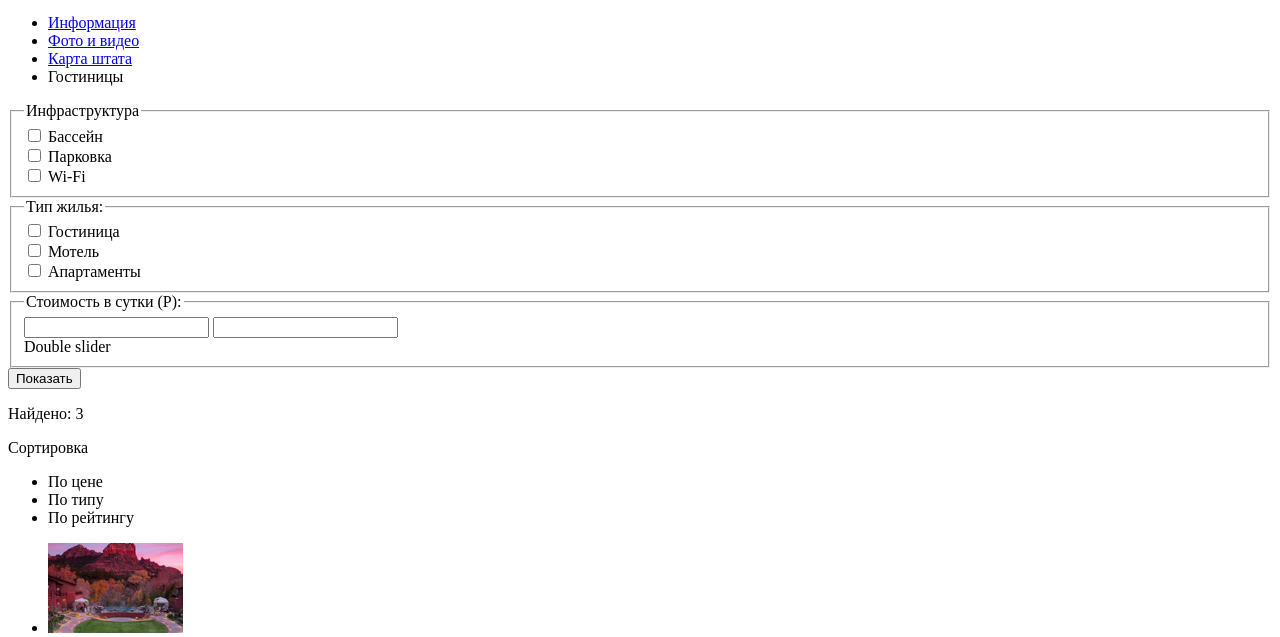
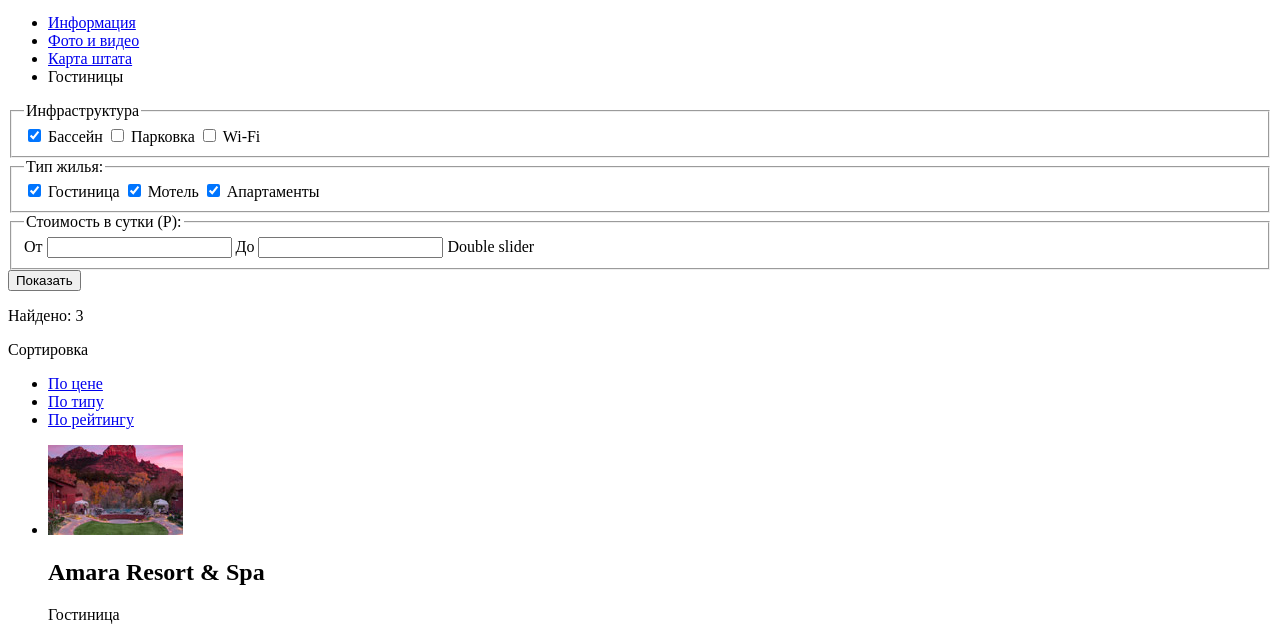
Before and after one commit to aalexandrin/600593-sedona, a plain HTML site: page hotels.html in a window 1280 px wide. Shown: the part 84-721 px from the top of the page. Drawn offline with Linux system fonts and the light colour scheme.

Commit message:
Доступность - исправление замечаний

```diff
--- a/hotels.html
+++ b/hotels.html
@@ -27,47 +27,51 @@
 			</nav>
 		</header>
 		<main>
-			<form class="hotel-search-form">
+			<div class="hotel-search-container">
+				<form class="hotel-search-form" action="" method="get">
 					<fieldset>
 						<legend>Инфраструктура</legend>
-					<input type="checkbox" id="pool">
+						<input type="checkbox" id="pool" name="pool" checked>
 						<label for="pool">Бассейн</label>
-					<br>
-					<input type="checkbox" id="parking">
+						<input type="checkbox" id="parking" name="parking">
 						<label for="parking">Парковка</label>
-					<br>
-					<input type="checkbox" id="wifi">
+						<input type="checkbox" id="wifi" name="wifi">
 						<label for="wifi">Wi-Fi</label>
 					</fieldset>
 					<fieldset>
 						<legend>Тип жилья:</legend>
-					<input type="checkbox" id="hotel">
+						<input type="checkbox" id="hotel" name="hotel" checked>
 						<label for="hotel">Гостиница</label>
-					<br>
-					<input type="checkbox" id="motel">
+						<input type="checkbox" id="motel" name="motel" checked>
 						<label for="motel">Мотель</label>
-					<br>
-					<input type="checkbox" id="apartment">
+						<input type="checkbox" id="apartment" name="apartment" checked>
 						<label for="apartment">Апартаменты</label>
-					<br>
 					</fieldset>
 					<fieldset>
 						<legend>Стоимость в сутки (Р):</legend>
-					<input type="text" id="price-from">
-					<input type="text" id="price-to">
-					<br>
+						<label for="price-from">От</label>
+						<input type="text" id="price-from" name="price-from">
+						<label for="price-to">До</label>
+						<input type="text" id="price-to" name="price-to">
 						<span class="double-slider">Double slider</span>
 					</fieldset>
-				<button type="submit">Показать</button>
+					<button type="submit" class="show-button">Показать</button>
 				</form>
+			<div>
 			<section class="search-results">
 				<div class="search-sort">
 					<p class="search-quantity">Найдено: 3</p>
 					<p class="sorting-options-title">Сортировка</p>
 					<ul class="sorting-options">
-						<li class="sorting-option active">По цене</li>
-						<li class="sorting-option">По типу</li>
-						<li class="sorting-option">По рейтингу</li>
+						<li class="sorting-option active">
+							<a href="#">По цене</a>
+						</li>
+						<li class="sorting-option">
+							<a href="#">По типу</a>
+						</li>
+						<li class="sorting-option">
+							<a href="#">По рейтингу</a>
+						</li>
 					</ul>
 				</div>
 				<ul class="search-result-items">
```
Also changed, not shown: index.html (+9 -7 lines). Lines whose indentation alone changed are shown as unchanged.
